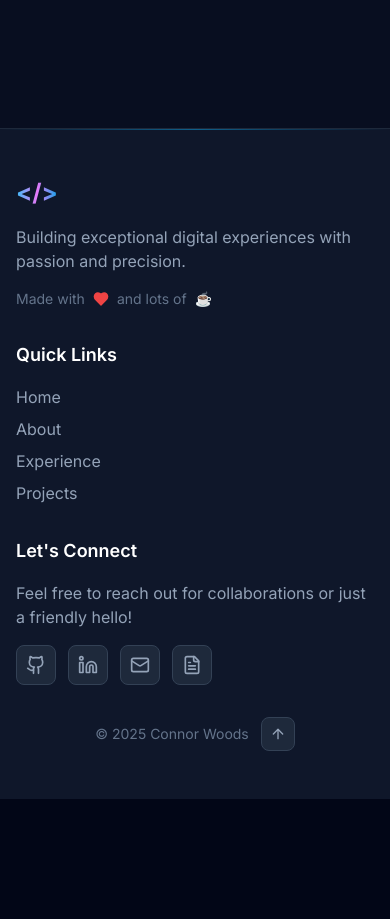
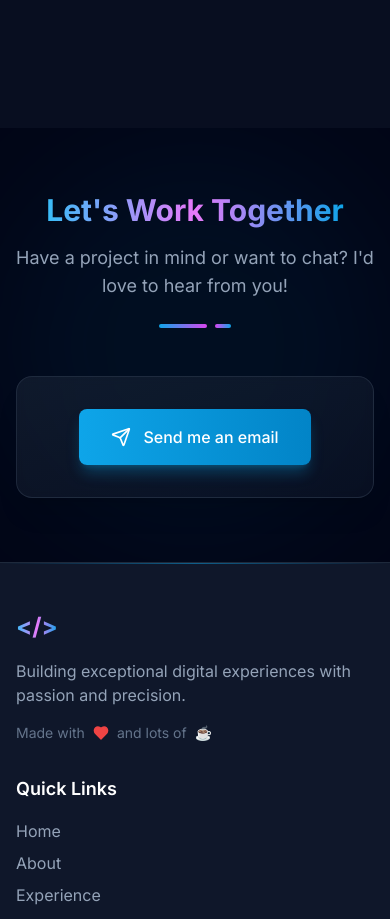
Before and after one commit to cwoods05/portfolio, a React (Vite) app: page / in a window 390 px wide. Shown: the part 9490-10409 px from the top of the page. Before the commit the page ends 10289 px from the top, so only its background shows below. Built offline with nearby package versions, Linux system fonts and the light colour scheme.

Commit message:
New contact section

```diff
--- a/src/components/Footer.jsx
+++ b/src/components/Footer.jsx
@@ -16,15 +16,15 @@ const Footer = () => {
       { name: 'Projects', href: '#projects' },
     ],
     social: [
-      { name: 'GitHub', href: 'https://github.com', icon: Github },
-      { name: 'LinkedIn', href: 'https://linkedin.com', icon: Linkedin },
+      { name: 'GitHub', href: 'https://github.com/cwoods05', icon: Github },
+      { name: 'LinkedIn', href: 'https://www.linkedin.com/in/connor-woods-michigan/', icon: Linkedin },
       { name: 'Email', href: 'mailto:woodsco@umich.edu', icon: Mail },
       { name: 'Resume', href: '/Connor_Woods_Michigan_Resume.docx.pdf', icon: FileText },
     ]
   };
 
   return (
-    <footer id="contact" className="relative bg-slate-900 border-t border-slate-800">
+    <footer className="relative bg-slate-900 border-t border-slate-800">
       <div className="container mx-auto px-4 sm:px-6 lg:px-8 py-12 md:py-16">
         {/* Main Footer Content */}
         <div className="grid grid-cols-1 md:grid-cols-3 gap-8 mb-8">
--- a/src/components/Terminal.jsx
+++ b/src/components/Terminal.jsx
@@ -49,9 +49,9 @@ Check the experience section for detailed information!`
   contact: {
     description: 'Contact information',
     output: `Contact Me:
-Email: your.email@example.com
-GitHub: github.com/yourusername
-LinkedIn: linkedin.com/in/yourusername
+Email: woodsco@umich.edu
+GitHub: github.com/cwoods05
+LinkedIn: linkedin.com/in/connor-woods-michigan/
 
 Feel free to reach out!`
   },
--- a/src/components/layouts/Portfolio.jsx
+++ b/src/components/layouts/Portfolio.jsx
@@ -4,6 +4,7 @@ import Hero from '../sections/Hero';
 import AboutSection from '../sections/AboutSection';
 import ExperienceSection from '../sections/ExperienceSection';
 import ProjectsSection from '../sections/ProjectsSection';
+import ContactSection from '../sections/ContactSection';
 import Footer from '../Footer';
 import Terminal from '../Terminal';
 
@@ -57,9 +58,12 @@ const Portfolio = () => {
 
         {/* Projects Section */}
         <ProjectsSection />
+
+        {/* Contact Section */}
+        <ContactSection />
       </main>
 
-      {/* Footer with Contact */}
+      {/* Footer */}
       <Footer />
 
       {/* Interactive Terminal */}
--- /dev/null
+++ b/src/components/sections/ContactSection.jsx
@@ -0,0 +1,39 @@
+import { Send } from 'lucide-react';
+import SectionHeader from '../ui/SectionHeader';
+
+const ContactSection = () => {
+
+  return (
+    <section id="contact" className="py-16 md:py-20 relative overflow-hidden">
+      {/* Background decoration */}
+      <div className="absolute inset-0 overflow-hidden pointer-events-none">
+        <div className="absolute top-1/2 left-1/2 transform -translate-x-1/2 -translate-y-1/2 w-96 h-96 bg-primary-500/5 rounded-full blur-3xl" />
+      </div>
+
+      <div className="container mx-auto px-4 sm:px-6 lg:px-8 relative z-10">
+        <SectionHeader
+          title="Let's Work Together"
+          subtitle="Have a project in mind or want to chat? I'd love to hear from you!"
+        />
+
+        <div className="max-w-2xl mx-auto">
+          {/* Main contact card */}
+          <div className="bg-gradient-to-br from-slate-800/50 to-slate-900/50 backdrop-blur-sm border border-slate-700/50 rounded-2xl p-8 md:p-10 shadow-xl">
+            {/* Email CTA */}
+            <div className="text-center">
+              <a
+                href="mailto:woodsco@umich.edu"
+                className="inline-flex items-center gap-3 px-8 py-4 bg-gradient-to-r from-primary-500 to-primary-600 hover:from-primary-600 hover:to-primary-700 text-white rounded-lg font-medium transition-all duration-300 hover:scale-105 shadow-lg shadow-primary-500/30 hover:shadow-primary-500/50"
+              >
+                <Send className="w-5 h-5" />
+                <span>Send me an email</span>
+              </a>
+            </div>
+          </div>
+        </div>
+      </div>
+    </section>
+  );
+};
+
+export default ContactSection;
--- a/src/components/sections/Hero.jsx
+++ b/src/components/sections/Hero.jsx
@@ -74,7 +74,7 @@ const Hero = () => {
           {/* Social Links */}
           <div className="flex items-center justify-center gap-6 animate-slide-up" style={{ animationDelay: '0.4s' }}>
             <a
-              href="https://github.com"
+              href="https://github.com/cwoods05"
               target="_blank"
               rel="noopener noreferrer"
               className="group flex items-center justify-center w-12 h-12 rounded-full bg-slate-800/50 hover:bg-slate-700 border border-slate-700/50 hover:border-primary-500/50 transition-all duration-300"
@@ -82,7 +82,7 @@ const Hero = () => {
               <Github className="w-5 h-5 text-slate-400 group-hover:text-primary-400 transition-colors" />
             </a>
             <a
-              href="https://linkedin.com"
+              href="https://www.linkedin.com/in/connor-woods-michigan/"
               target="_blank"
               rel="noopener noreferrer"
               className="group flex items-center justify-center w-12 h-12 rounded-full bg-slate-800/50 hover:bg-slate-700 border border-slate-700/50 hover:border-primary-500/50 transition-all duration-300"
```
